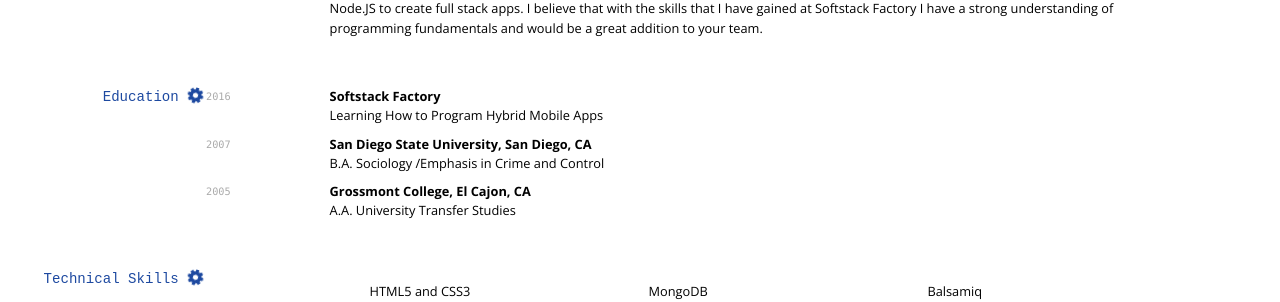
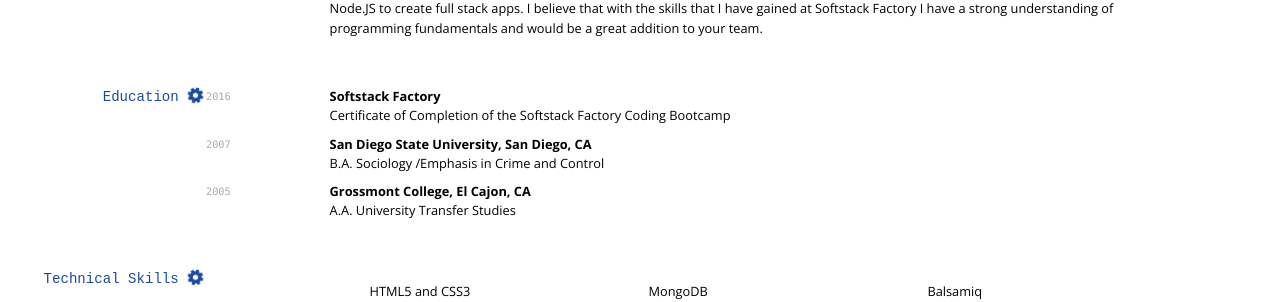
Before and after one commit to bdowlatshahiessf/bdowlatshahiessf.github.io, a Jekyll site: the page built from index.md, in a window 1280 px wide. Shown: the part 357-659 px from the top of the page. Built offline with Jekyll 4.4.1, drawn with Linux system fonts in a browser that asks for light colours; nearby versions of some CDN libraries.

Commit message:
Update index.md

```diff
--- a/index.md
+++ b/index.md
@@ -27,7 +27,7 @@ I am currently looking for an entry level development position after completing
 
 `2016`
 __Softstack Factory__
-Learning How to Program Hybrid Mobile Apps
+Certificate of Completion of the Softstack Factory Coding Bootcamp
 
 `2007`
 __San Diego State University, San Diego, CA__
```
